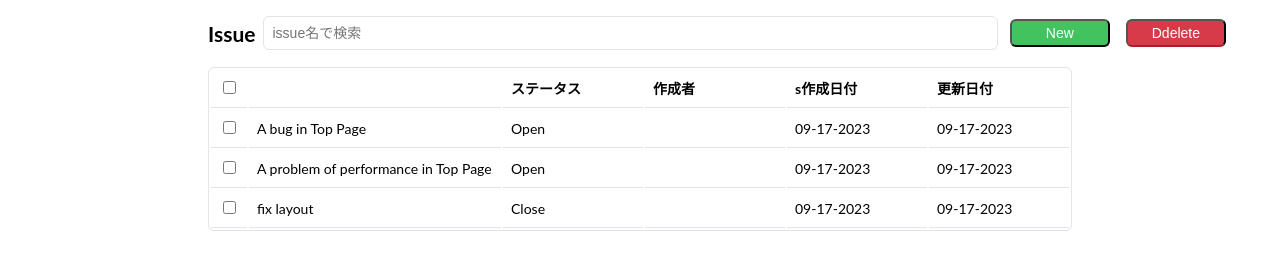
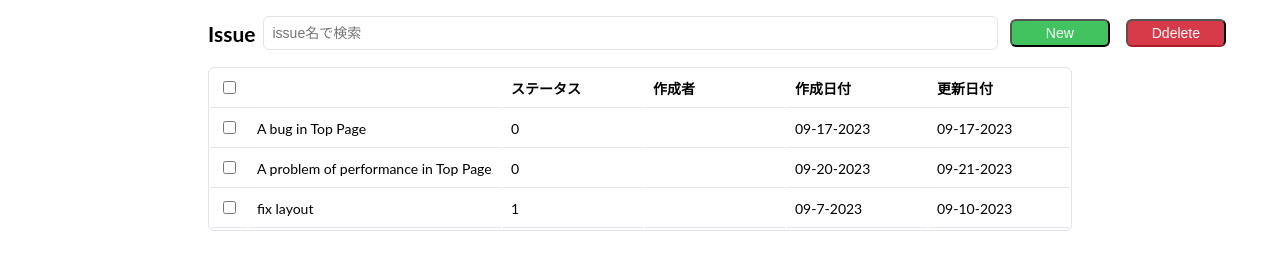
Before and after one commit to canopus-m-satoshi/redux-github-viewer, a React (Create React App) app: page / in a window 1280 px wide. Shown: the part 210-480 px from the top of the page. Built offline with nearby package versions, Linux system fonts and the light colour scheme.

Commit message:
data.josnとIssueBodyの文言等修正

```diff
--- a/src/components/molecules/IssueBody.jsx
+++ b/src/components/molecules/IssueBody.jsx
@@ -62,7 +62,7 @@ const IssueBody = () => {
             <StyledTableTh></StyledTableTh>
             <StyledTableTh>ステータス</StyledTableTh>
             <StyledTableTh>作成者</StyledTableTh>
-            <StyledTableTh>s作成日付</StyledTableTh>
+            <StyledTableTh>作成日付</StyledTableTh>
             <StyledTableTh>更新日付</StyledTableTh>
           </StyledTableTr>
         </thead>
--- a/src/data.json
+++ b/src/data.json
@@ -1,29 +1,29 @@
 [
   {
-    "issueID": 1,
+    "id": 1,
     "title": "A bug in Top Page",
     "description": " Lorem ipsum dolor sit amet consectetur adipisicing elit. At ratione accusantium id nulla, quod ad? Molestiae magnam quos exercitationem alias expedita rerum dolorem repudiandae quam unde, minus aspernatur voluptatem tenetur?",
-    "status": "Open",
+    "status": 0,
     "author": "",
     "createdDate": "09-17-2023",
     "updatedDate": "09-17-2023"
   },
   {
-    "issueID": 2,
+    "id": 2,
     "title": "A problem of performance in Top Page",
-    "description": "Molestiae magnam quos exercitationem alias expedita rerum dolorem repudiandae quam unde, minus aspernatur voluptatem tenetur?",
-    "status": "Open",
+    "description": "テスト",
+    "status": 0,
     "author": "",
-    "createdDate": "09-17-2023",
-    "updatedDate": "09-17-2023"
+    "createdDate": "09-20-2023",
+    "updatedDate": "09-21-2023"
   },
   {
-    "issueID": 3,
+    "id": 3,
     "title": "fix layout",
     "description": "Fiexd Layout",
-    "status": "Close",
+    "status": 1,
     "author": "",
-    "createdDate": "09-17-2023",
-    "updatedDate": "09-17-2023"
+    "createdDate": "09-7-2023",
+    "updatedDate": "09-10-2023"
   }
 ]
```
